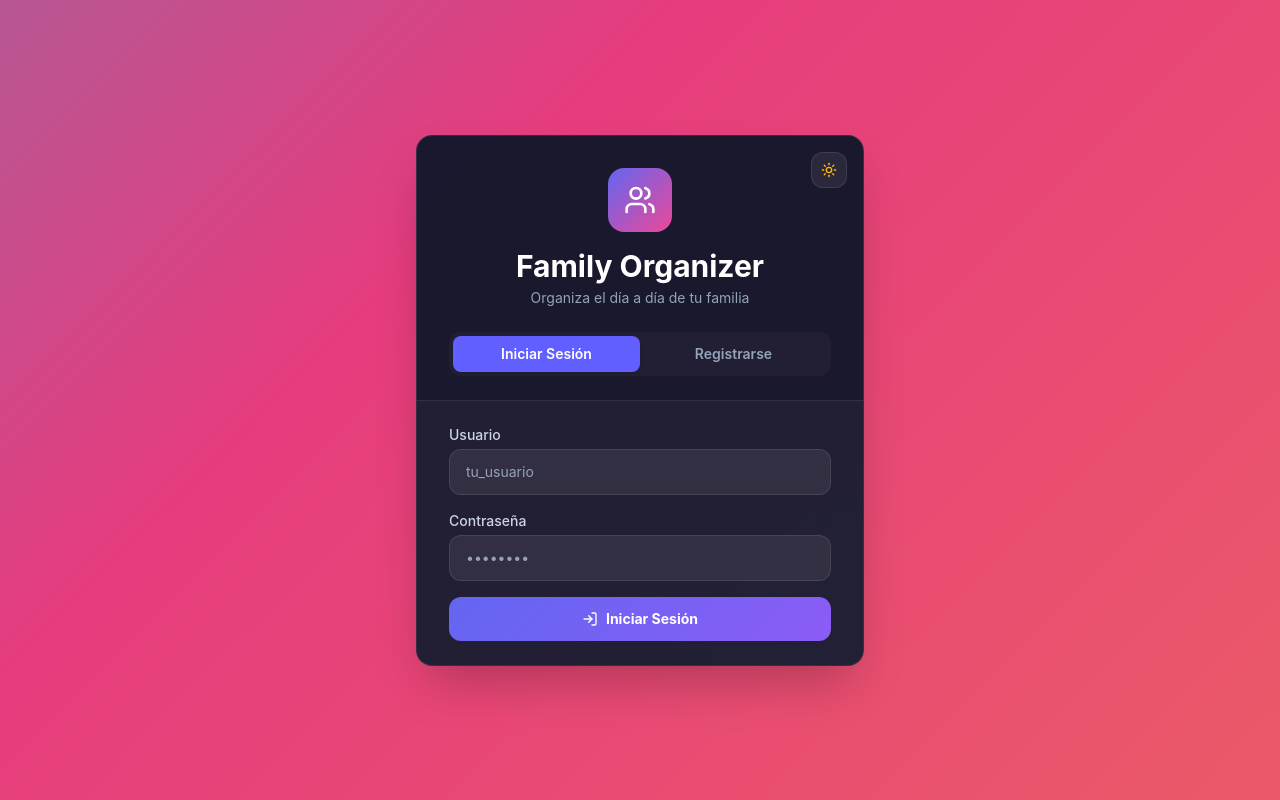
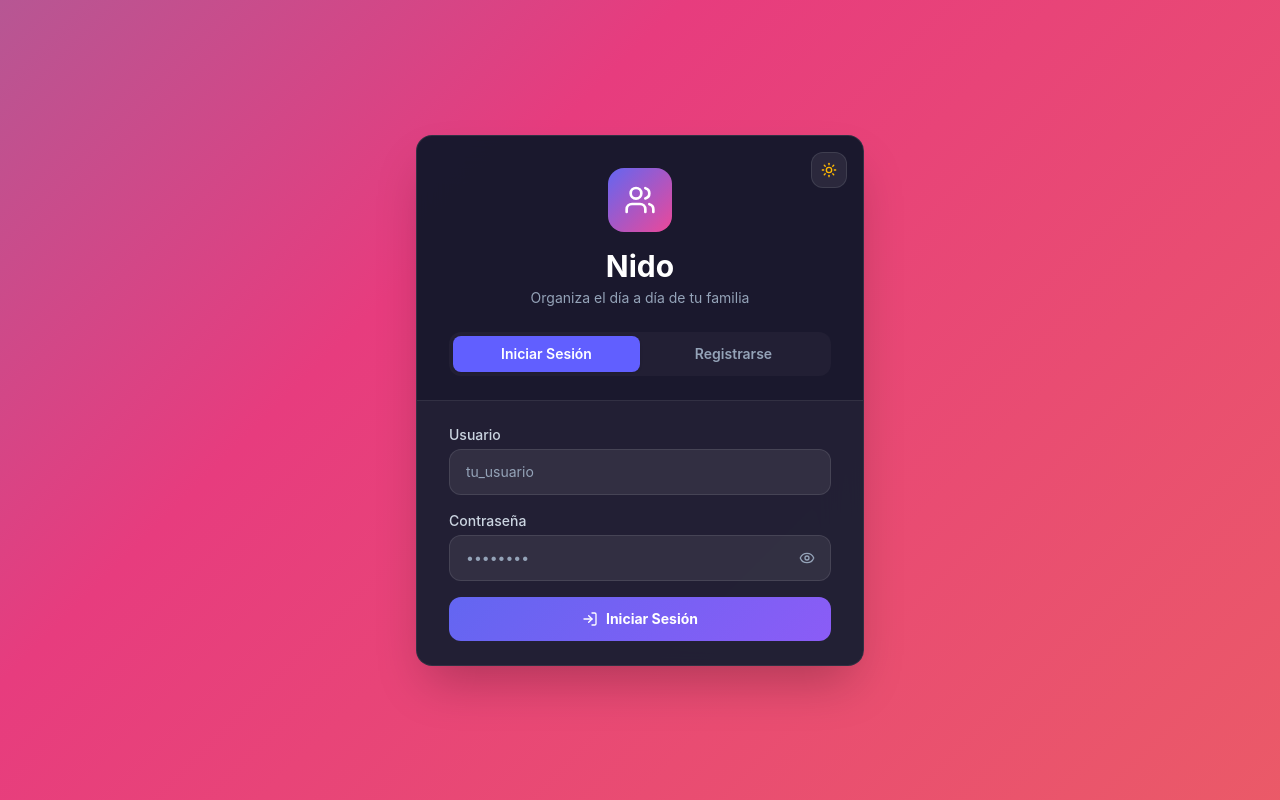
Before and after one commit to malessan4/family-organizer, a Next.js app in the folder frontend/: page / in a window 1280 px wide. Built offline with nearby package versions, Linux system fonts and the light colour scheme; no server answers.

Commit message:
feat(auth): cambiar nombre de app a "Nido" y agregar toggle de visibilidad de contraseña

```diff
--- a/frontend/src/app/page.tsx
+++ b/frontend/src/app/page.tsx
@@ -2,7 +2,7 @@
 
 import { useState } from 'react';
 import { motion, AnimatePresence } from 'framer-motion';
-import { LogIn, UserPlus, Key, Users } from 'lucide-react';
+import { LogIn, UserPlus, Key, Users, Eye, EyeOff } from 'lucide-react';
 import api from '@/lib/api';
 import { useRouter } from 'next/navigation';
 import { ThemeToggle } from '@/components/ThemeToggle';
@@ -14,6 +14,7 @@ export default function Home() {
   const [displayName, setDisplayName] = useState('');
   const [familyName, setFamilyName] = useState('');
   const [secretCode, setSecretCode] = useState('');
+  const [showPassword, setShowPassword] = useState(false);
   const [error, setError] = useState('');
   const [isLoading, setIsLoading] = useState(false);
 
@@ -72,7 +73,7 @@ export default function Home() {
             style={{ background: 'linear-gradient(135deg, #6366f1, #ec4899)' }}>
             <Users className="w-8 h-8 text-white" />
           </div>
-          <h1 className="text-3xl font-bold text-t-primary">Family Organizer</h1>
+          <h1 className="text-3xl font-bold text-t-primary">Nido</h1>
           <p className="text-t-muted mt-1 text-sm">Organiza el día a día de tu familia</p>
 
           {/* Tabs */}
@@ -152,14 +153,24 @@ export default function Home() {
 
             <div>
               <label className="block text-sm font-medium text-t-secondary mb-1">Contraseña</label>
+              <div className="relative">
                 <input
-                type="password"
+                  type={showPassword ? 'text' : 'password'}
                   required
                   value={password}
                   onChange={(e) => setPassword(e.target.value)}
-                className="w-full px-4 py-3 rounded-xl text-t-primary placeholder-t-muted text-sm focus:outline-none focus:ring-2 focus:ring-indigo-500 transition-all bg-glass-2 border-border-glass border"
+                  className="w-full px-4 py-3 rounded-xl text-t-primary placeholder-t-muted text-sm focus:outline-none focus:ring-2 focus:ring-indigo-500 transition-all bg-glass-2 border-border-glass border pr-12"
                   placeholder="••••••••"
                 />
+                <button
+                  type="button"
+                  onClick={() => setShowPassword(!showPassword)}
+                  className="absolute right-3 top-1/2 -translate-y-1/2 p-1 text-t-muted hover:text-t-primary transition-colors focus:outline-none"
+                  aria-label={showPassword ? 'Ocultar contraseña' : 'Mostrar contraseña'}
+                >
+                  {showPassword ? <EyeOff className="w-4 h-4" /> : <Eye className="w-4 h-4" />}
+                </button>
+              </div>
             </div>
 
             <AnimatePresence>
```
Lines whose indentation alone changed are shown as unchanged.
